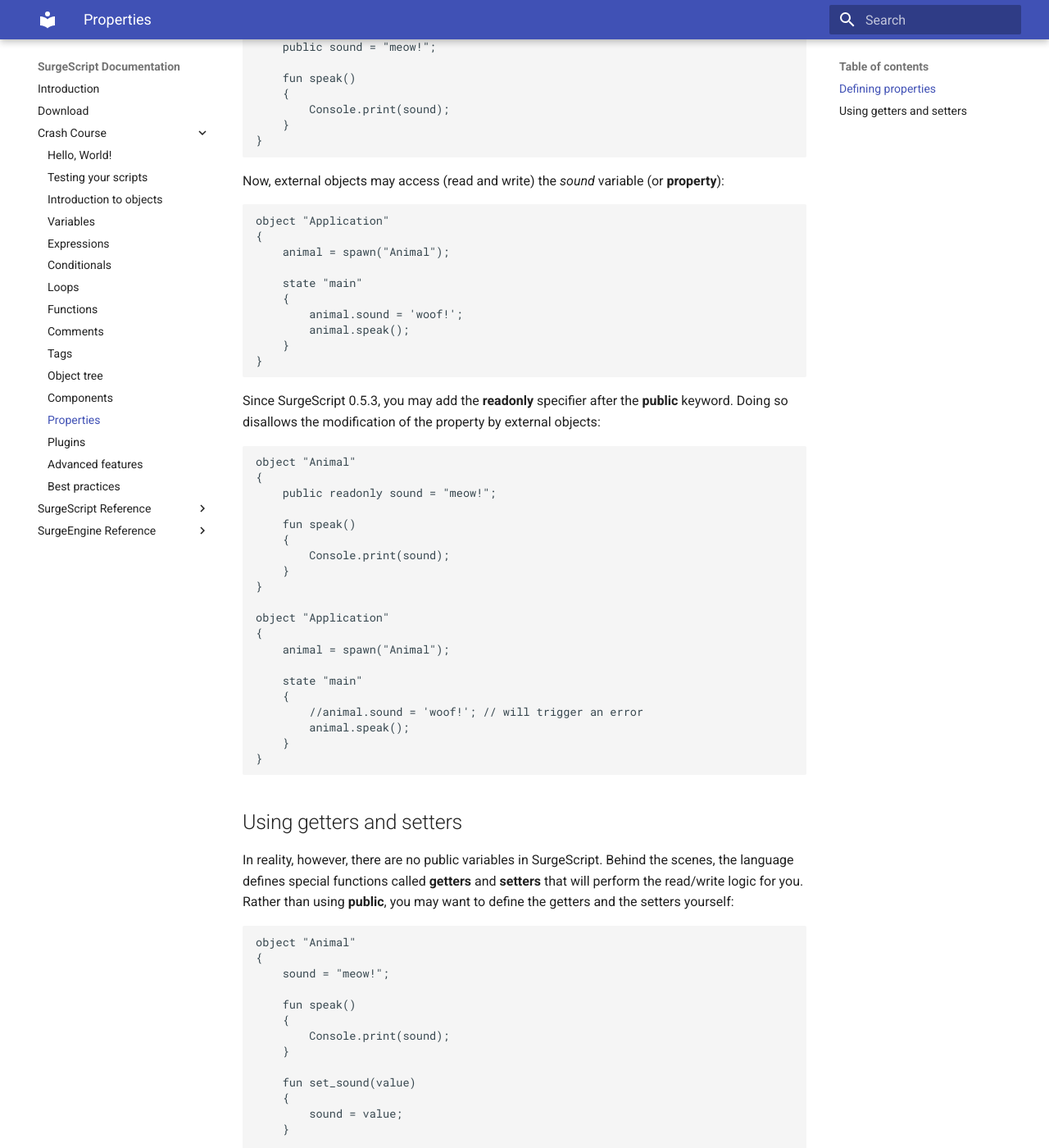
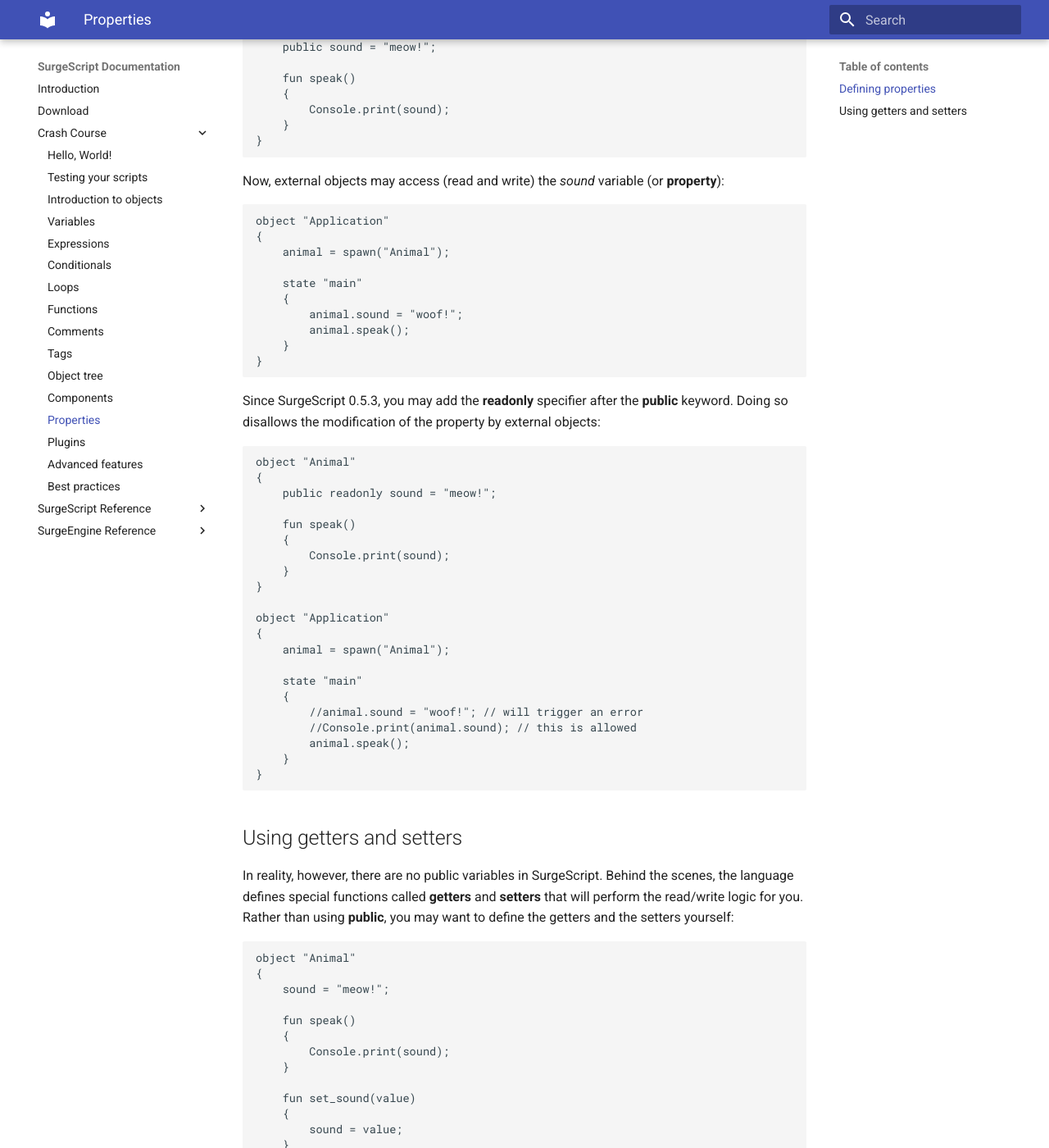
Before and after one commit to alemart/surgescript, an MkDocs documentation site: the page built from docs/tutorials/properties.md, in a window 1280 px wide and 1400 px high, scrolled down 1140 px. Shown: the whole window at 82% size. Built offline with MkDocs 1.6.1 and Material for MkDocs 9.7.7, drawn with Linux system fonts in a browser that asks for light colours; old or Windows-style settings are respelled for this version of MkDocs.

Commit message:
Small changes

```diff
--- a/docs/tutorials/properties.md
+++ b/docs/tutorials/properties.md
@@ -67,7 +67,7 @@
 
     state "main"
     {
-        animal.sound = 'woof!';
+        animal.sound = "woof!";
         animal.speak();
     }
 }
@@ -92,7 +92,8 @@
 
     state "main"
     {
-        //animal.sound = 'woof!'; // will trigger an error
+        //animal.sound = "woof!"; // will trigger an error
+        //Console.print(animal.sound); // this is allowed
         animal.speak();
     }
 }
```
